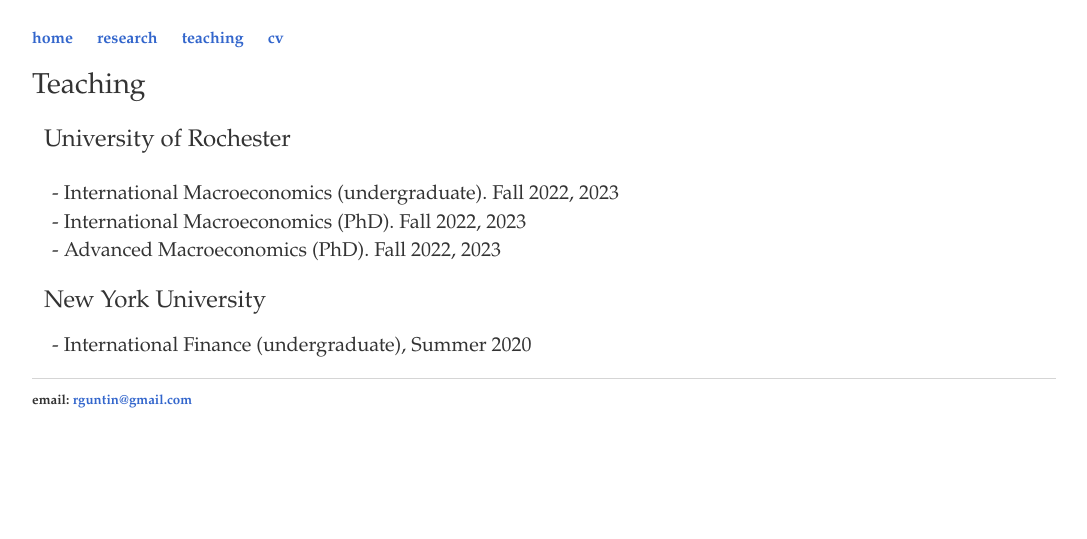
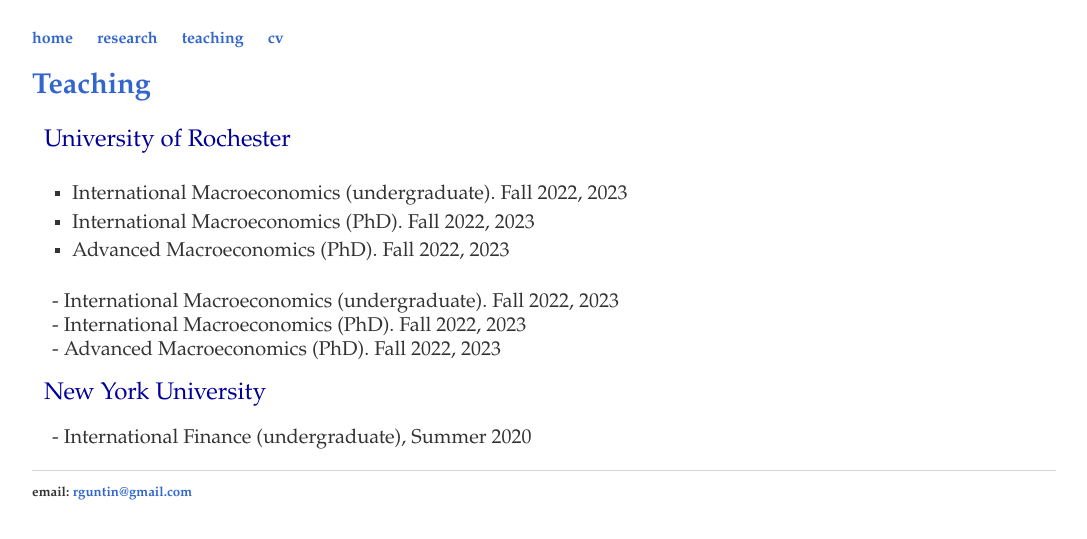
Before and after one commit to rafaguntin/rafaguntin.github.io, a Jekyll site: the page built from teaching/index.html, in a window 1280 px wide. Shown: the top 539 px of the page, without its empty margins (96-1183 px from the left). Built offline with Jekyll 4.4.1, drawn with Linux system fonts in a browser that asks for light colours.

Commit message:
Update index.html

```diff
--- a/teaching/index.html
+++ b/teaching/index.html
@@ -4,11 +4,19 @@
 ---
 
 <div class="blurb">
-			<p><big>Teaching<small></p>
+			<p><big><a style="font-weight: bold">Teaching</a><small></p>
 
 				        <p>
 
-				         &nbsp; University of Rochester <small>
+
+
+				         &nbsp; <a style="color:#000099">University of Rochester</a> <small>
+
+						 <ul style="list-style-type: square;">
+  <li>International Macroeconomics (undergraduate). Fall 2022, 2023</li>
+  <li>International Macroeconomics (PhD). Fall 2022, 2023</li>
+  <li>Advanced Macroeconomics (PhD). Fall 2022, 2023</li>
+</ul>
 						  <p>
 					      &nbsp;  &nbsp; - International Macroeconomics (undergraduate). Fall 2022, 2023
 					<br>  &nbsp;  &nbsp; - International Macroeconomics (PhD). Fall 2022, 2023
@@ -19,7 +27,7 @@
 
 					<p>
 					<big>
-				          &nbsp; New York University <small>
+				          &nbsp; <a style="color:#000099">New York University</a> <small>
 						  <p>
 					      &nbsp;  &nbsp; - International Finance (undergraduate), Summer 2020
 						</p>
```
